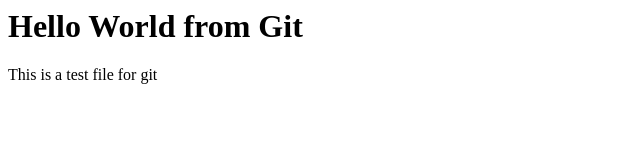
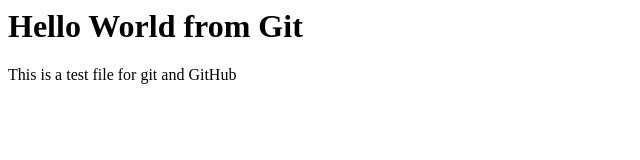
Before and after one commit to EasyRoboticsMallorca/git-test, a plain HTML site: page index.html in a window 1280 px wide. Shown: the full height of the page, 0-640 px from the left. Drawn offline with Linux system fonts and the light colour scheme.

Commit message:
Segundo commit

```diff
--- a/index.html
+++ b/index.html
@@ -1,2 +1,2 @@
 <h1>Hello World from Git</h1>
-<p>This is a test file for git</p>
+<p>This is a test file for git and GitHub</p>
```
